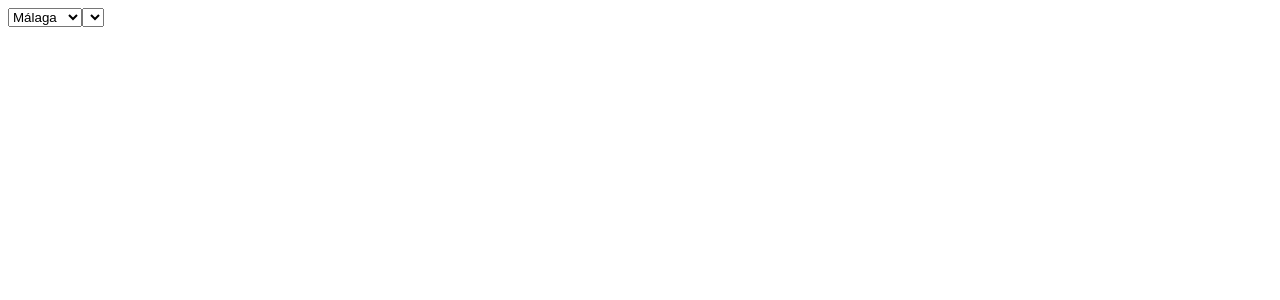
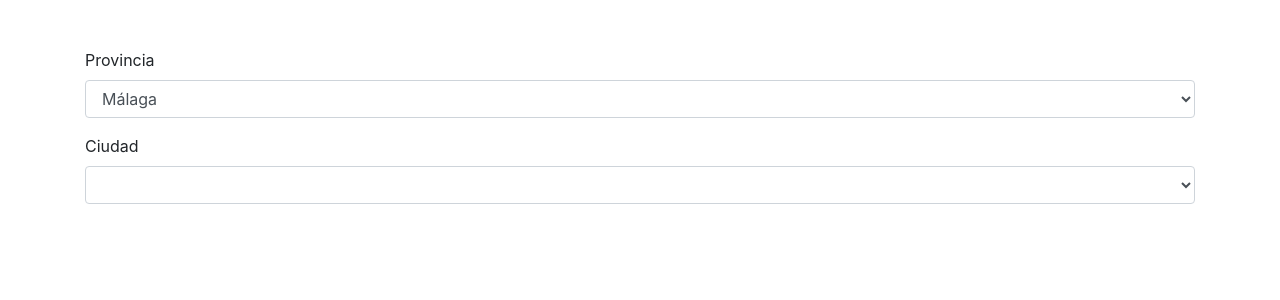
Before and after one commit to afdezcl/dropdown-cascade-component, an Angular app in the folder dropdown-cascade/: page / in a window 1280 px wide. Shown: the top 300 px of the page. Built offline with nearby package versions, Linux system fonts and the light colour scheme.

Commit message:
Bootstrap added

```diff
--- a/dropdown-cascade/angular.json
+++ b/dropdown-cascade/angular.json
@@ -24,6 +24,7 @@
               "src/assets"
             ],
             "styles": [
+              "node_modules/bootstrap/dist/css/bootstrap.css",
               "src/styles.css"
             ],
             "scripts": []
--- a/dropdown-cascade/package.json
+++ b/dropdown-cascade/package.json
@@ -19,6 +19,7 @@
     "@angular/platform-browser": "~9.0.6",
     "@angular/platform-browser-dynamic": "~9.0.6",
     "@angular/router": "~9.0.6",
+    "bootstrap": "^4.4.1",
     "rxjs": "~6.5.4",
     "tslib": "^1.10.0",
     "zone.js": "~0.10.2"
--- a/dropdown-cascade/src/app/components/dropdown/dropdown.component.html
+++ b/dropdown-cascade/src/app/components/dropdown/dropdown.component.html
@@ -1,7 +1,15 @@
-<select (change)="onChange($event.target.value)">
-  <option *ngFor="let province of provinces" value="{{province.id}}">{{province.name}}</option>
-</select>
+<div class="container mt-5">
+  <div class="form-group">
+    <label for="provinces">Provincia</label>
+    <select class="form-control" (change)="onChange($event.target.value)">
+      <option *ngFor="let province of provinces" value="{{province.id}}">{{province.name}}</option>
+    </select>
+  </div>
 
-<select>
-  <option *ngFor="let city of cities" value="{{city.id}}">{{city.name}}</option>
-</select>
+  <div class="form-group">
+    <label for="provinces">Ciudad</label>
+    <select class="form-control">
+      <option *ngFor="let city of cities" value="{{city.id}}">{{city.name}}</option>
+    </select>
+  </div>
+</div>
```
Also changed, not shown: 1 other file (tests, documents, lock files or other folders).
